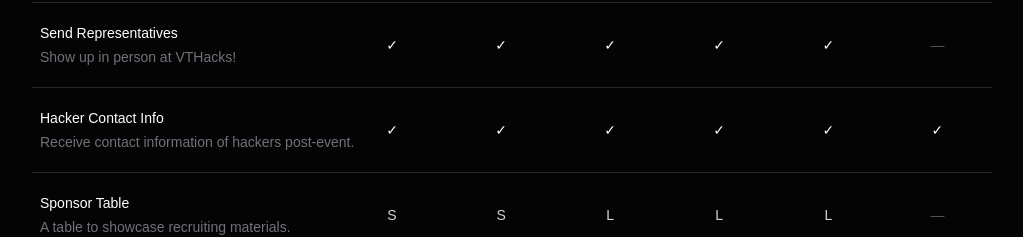
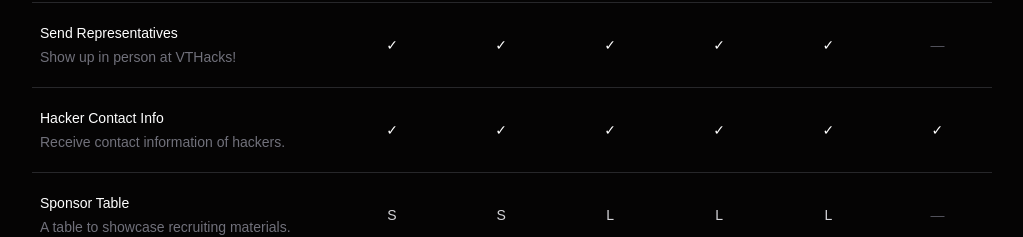
Before and after one commit to vthacks-org/vthacks-sponsor-site, a React (Vite) app: page / in a window 1280 px wide. Shown: the part 900-1137 px from the top of the page, without its empty margins (128-1151 px from the left). Built offline with nearby package versions, Linux system fonts and the light colour scheme; a web font is replaced by a local one.

Commit message:
Fix: text spacing

```diff
--- a/src/App.tsx
+++ b/src/App.tsx
@@ -99,7 +99,7 @@ function App() {
               {/* General */}
               <SectionRow title="General" />
               <FeatureRow name="Send Representatives" desc="Show up in person at VTHacks!" values={['✓', '✓', '✓', '✓', '✓', '—']} />
-              <FeatureRow name="Hacker Contact Info" desc="Receive contact information of hackers post-event." values={['✓', '✓', '✓', '✓', '✓', '✓']} />
+              <FeatureRow name="Hacker Contact Info" desc="Receive contact information of hackers." values={['✓', '✓', '✓', '✓', '✓', '✓']} />
               <FeatureRow name="Sponsor Table" desc="A table to showcase recruiting materials." values={['S', 'S', 'L', 'L', 'L', '—']} />
               <FeatureRow name="Sponsor Snack Lounge" desc="Access to exclusive sponsor-only snack lounge." values={['✓', '✓', '✓', '✓', '✓', '—']} />
               <FeatureRow name="Resume Book" desc="Access to database of registrants' resumes." values={['—', '✓', '✓', '✓', '✓', '✓']} />
```
